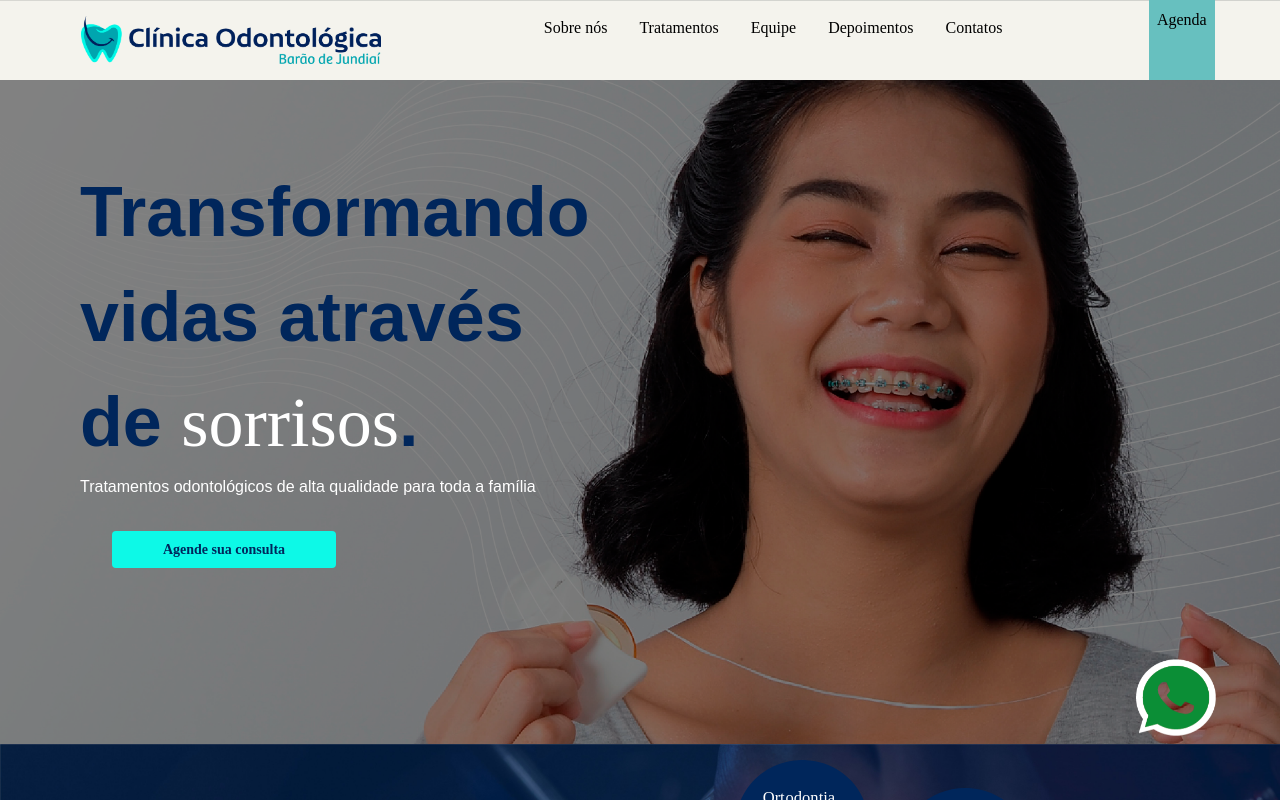
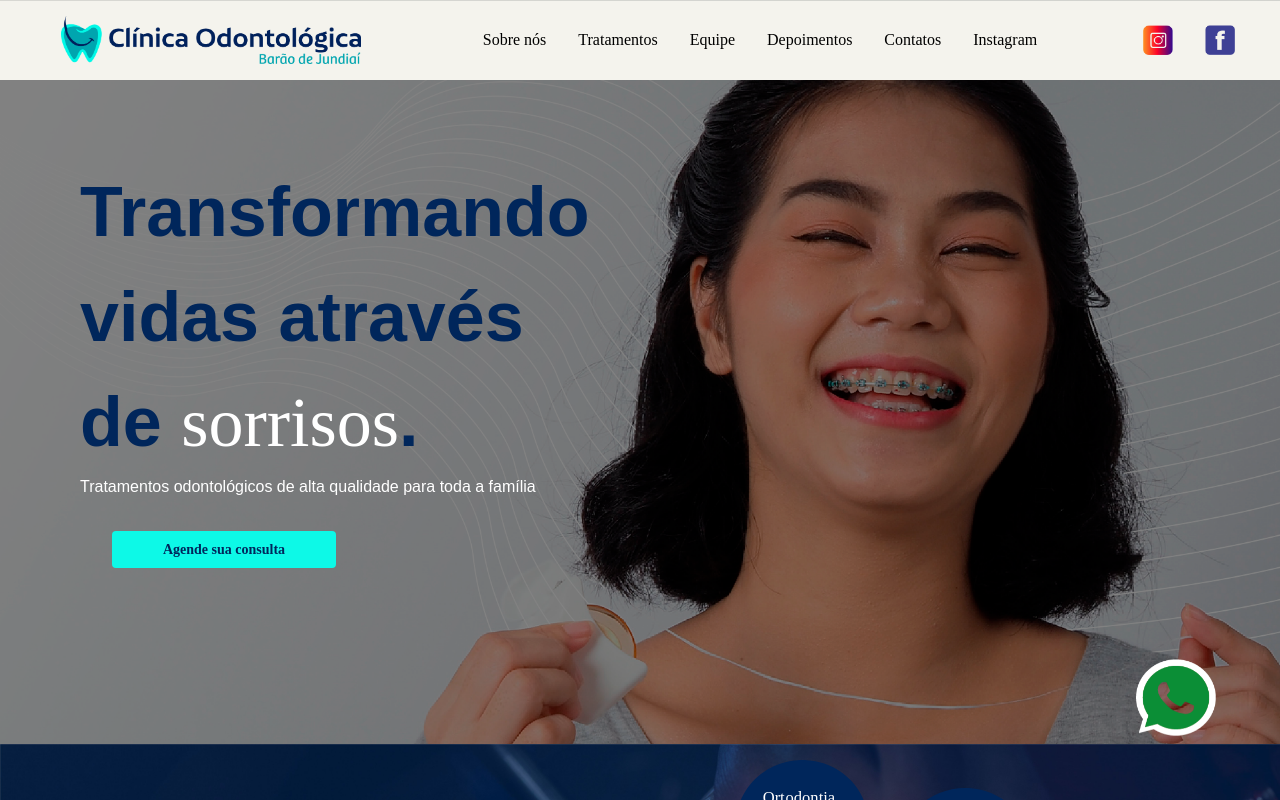
Before and after one commit to silvioVenton/odontologia, a Next.js app: page / in a window 1280 px wide. Shown: the top 800 px of the page. Built offline with nearby package versions, Linux system fonts and the light colour scheme.

Commit message:
link rede sociais

```diff
--- a/src/app/components/cabecalho.tsx
+++ b/src/app/components/cabecalho.tsx
@@ -75,17 +75,30 @@ export default function Cabecalho(){
           <a href="#equipe"><li> Equipe </li></a>
           <li> Depoimentos </li>
           <a href="#contatos"><li> Contatos </li></a>
+          <a href="https://www.instagram.com/clinica_baraodejundiai/"><li>Instagram</li></a>
         </ul>
 
       </div>
-      <a className="btn_agenda" href="#agendamento" style={{backgroundColor:"#67C0BF", padding:".5rem"}}>
+      <div className="menuRedeSociais">
+        <a href="https://www.instagram.com/clinica_baraodejundiai/">
+          <Image
+            src="/instagran-color.png"
+            width={30}
+            height={30}
+            alt="Instagram Clínica"
+          />
+        </a>
+        <a href="https://www.facebook.com/clinicabaraodejundiai/" target="_blank">
+          <Image
+            src="/facebook-color.png"
+            width={30}
+            height={30}
+            alt="Facebook Clínica"
+          />
+        </a>
 
+      </div>
 
-
-           <span>Agenda</span>
-
-
-      </a>
     </div>
 
    )
--- a/src/app/globals.css
+++ b/src/app/globals.css
@@ -41,6 +41,7 @@ body{
   justify-content: space-around;
   width: 100%;
   position: relative;
+  align-items: center;
 }
 .svg_menu{
   position:absolute;
@@ -48,7 +49,9 @@ body{
   z-Index:-1;
 }
 .menu ul{
+
   display: flex;
+
 }
 .menu ul li{
   padding: 1rem;
@@ -71,6 +74,10 @@ body{
 }
 .menuBars{
   display: none;
+}
+.menuRedeSociais{
+  display: flex;
+  gap: 2rem;
 }
 
 
@@ -679,7 +686,12 @@ body{
     font-size: 30px;
 
   }
+.menuRedeSociais{
+  display: none;
+  gap: 2rem;
+}{
 
+}
 
 
   .titulo{
--- a/src/app/layout.tsx
+++ b/src/app/layout.tsx
@@ -269,7 +269,8 @@ Temos como missão a transformação do seu sorriso .
             <h1>Transformando vidas através de sorriso</h1>
           </div>
           <div className="icon_redes">
-            <Image
+            <a href="https://www.facebook.com/clinicabaraodejundiai/" target="_blank" rel="noopener noreferrer">
+              <Image
               src="/logo_face.png"
               width={40}
               height={40}
@@ -277,6 +278,8 @@ Temos como missão a transformação do seu sorriso .
               className="lg_face"
 
             />
+            </a>
+            <a href="https://www.instagram.com/clinica_baraodejundiai/" target="_blank" rel="noopener noreferrer">
             <Image
               src="/logo_insta.png"
               width={40}
@@ -285,6 +288,7 @@ Temos como missão a transformação do seu sorriso .
               className="lg_face"
 
             />
+            </a>
 
           </div>
         </div>
```
Also changed, not shown: public/facebook-color.png (added), public/instagran-color.png (added).
